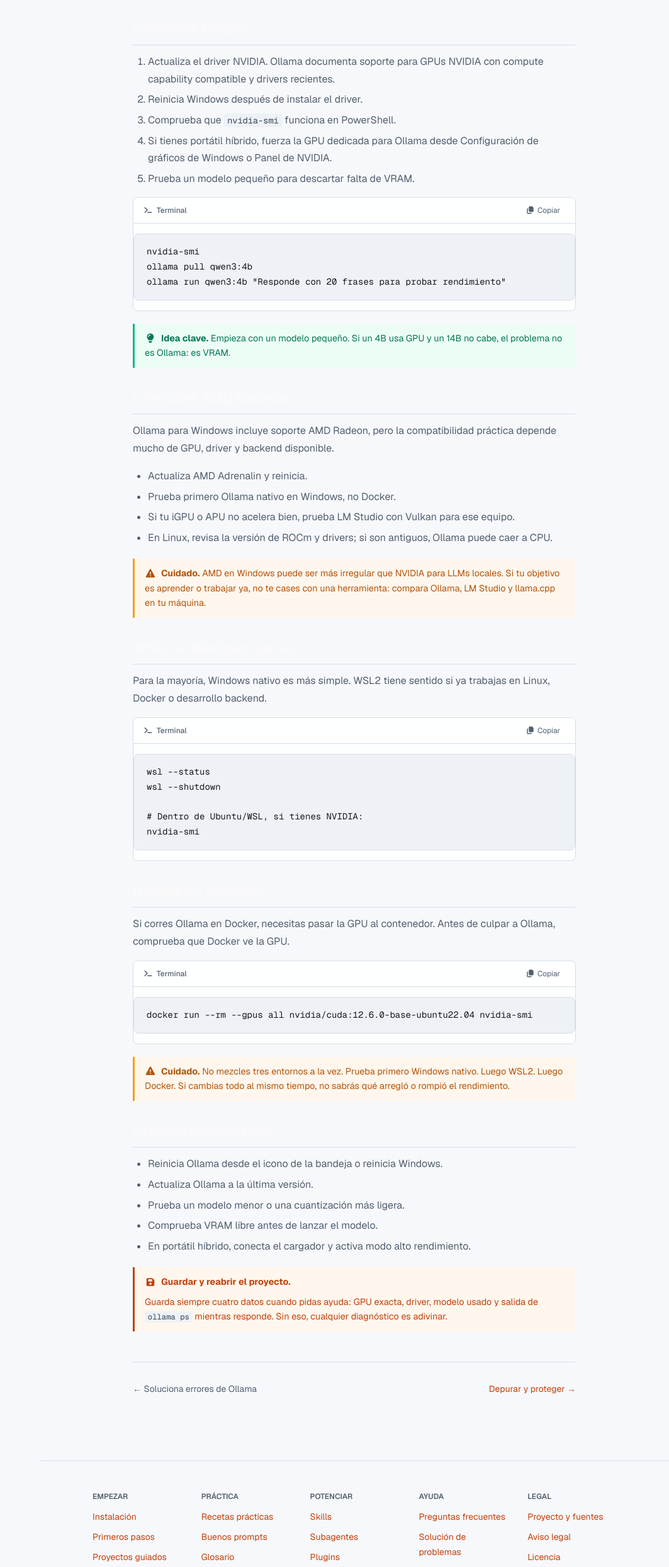
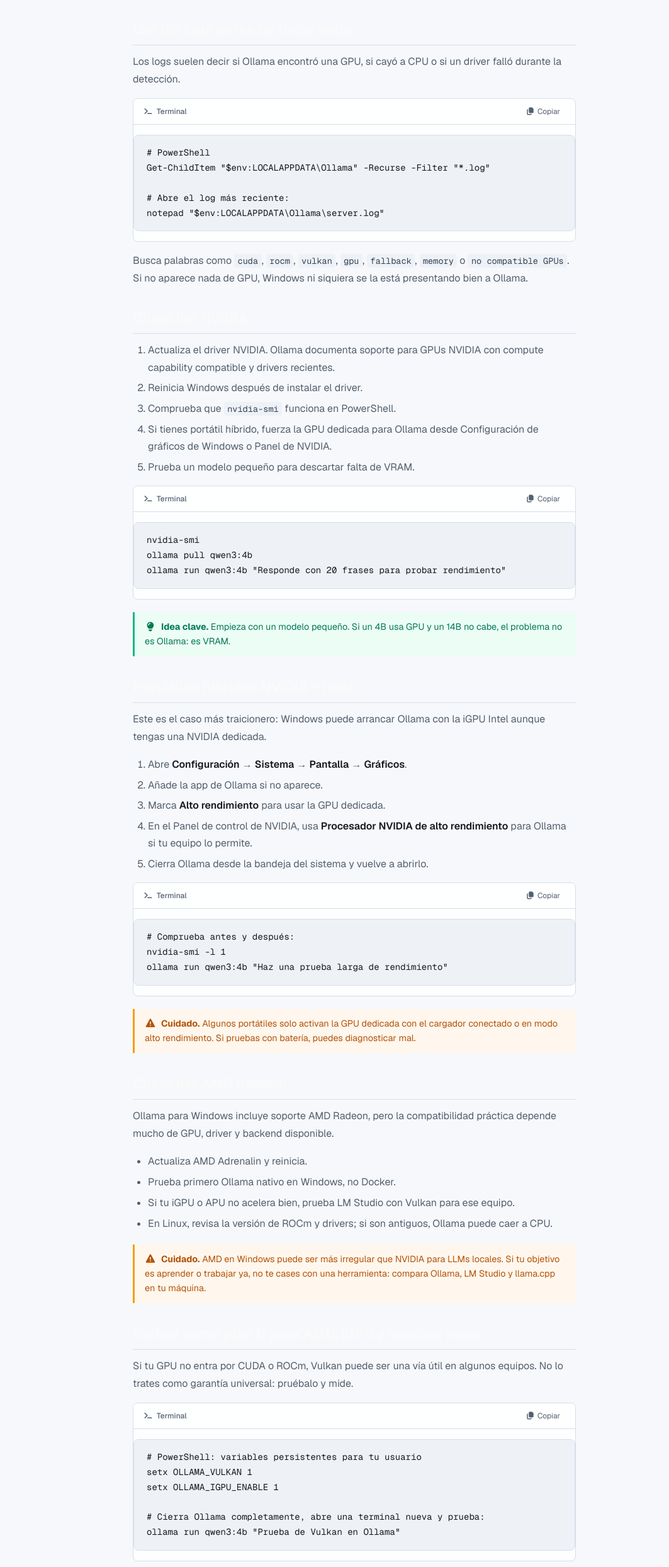
Before and after one commit to aulafy/claude, a Next.js app: page /cursos/ia-local/ollama-gpu-windows in a window 1280 px wide. Shown: the part 943-3431 px from the top of the page at 63% size, without its empty margins (217-1280 px from the left). Built offline with nearby package versions, Linux system fonts and the light colour scheme; no server answers.

Commit message:
Expand Ollama Windows GPU troubleshooting

```diff
--- a/app/cursos/ia-local/ollama-gpu-windows/page.tsx
+++ b/app/cursos/ia-local/ollama-gpu-windows/page.tsx
@@ -4,7 +4,7 @@
 export const metadata: Metadata = {
   title: "Ollama no usa la GPU en Windows: CUDA, AMD, WSL2 y fixes — Claude Code + IA Local",
   description:
-    "Guía de diagnóstico para cuando Ollama usa CPU en Windows: comprobar GPU, drivers NVIDIA, AMD Radeon, WSL2, Docker, VRAM y pruebas con nvidia-smi.",
+    "Guía de diagnóstico para cuando Ollama usa CPU en Windows: comprobar GPU, drivers NVIDIA, AMD Radeon, WSL2, Docker, VRAM, Defender, logs y variables persistentes.",
   keywords: [
     "Ollama no usa GPU Windows",
     "Ollama NVIDIA Windows",
@@ -54,6 +54,21 @@
       </Comprueba>
 
       <div className="prose">
+        <h2>Lee los logs antes de tocar nada</h2>
+        <p>Los logs suelen decir si Ollama encontró una GPU, si cayó a CPU o si un driver falló durante la detección.</p>
+      </div>
+
+      <Terminal>{`# PowerShell
+Get-ChildItem "$env:LOCALAPPDATA\\Ollama" -Recurse -Filter "*.log"
+
+# Abre el log más reciente:
+notepad "$env:LOCALAPPDATA\\Ollama\\server.log"`}</Terminal>
+
+      <div className="prose">
+        <p>Busca palabras como <code>cuda</code>, <code>rocm</code>, <code>vulkan</code>, <code>gpu</code>, <code>fallback</code>, <code>memory</code> o <code>no compatible GPUs</code>. Si no aparece nada de GPU, Windows ni siquiera se la está presentando bien a Ollama.</p>
+      </div>
+
+      <div className="prose">
         <h2>Checklist NVIDIA</h2>
         <ol>
           <li>Actualiza el driver NVIDIA. Ollama documenta soporte para GPUs NVIDIA con compute capability compatible y drivers recientes.</li>
@@ -73,6 +88,26 @@
       </Idea>
 
       <div className="prose">
+        <h2>Portátiles híbridos NVIDIA + Intel</h2>
+        <p>Este es el caso más traicionero: Windows puede arrancar Ollama con la iGPU Intel aunque tengas una NVIDIA dedicada.</p>
+        <ol>
+          <li>Abre <strong>Configuración</strong> → <strong>Sistema</strong> → <strong>Pantalla</strong> → <strong>Gráficos</strong>.</li>
+          <li>Añade la app de Ollama si no aparece.</li>
+          <li>Marca <strong>Alto rendimiento</strong> para usar la GPU dedicada.</li>
+          <li>En el Panel de control de NVIDIA, usa <strong>Procesador NVIDIA de alto rendimiento</strong> para Ollama si tu equipo lo permite.</li>
+          <li>Cierra Ollama desde la bandeja del sistema y vuelve a abrirlo.</li>
+        </ol>
+      </div>
+
+      <Terminal>{`# Comprueba antes y después:
+nvidia-smi -l 1
+ollama run qwen3:4b "Haz una prueba larga de rendimiento"`}</Terminal>
+
+      <Cuidado>
+        Algunos portátiles solo activan la GPU dedicada con el cargador conectado o en modo alto rendimiento. Si pruebas con batería, puedes diagnosticar mal.
+      </Cuidado>
+
+      <div className="prose">
         <h2>Checklist AMD Radeon</h2>
         <p>Ollama para Windows incluye soporte AMD Radeon, pero la compatibilidad práctica depende mucho de GPU, driver y backend disponible.</p>
         <ul>
@@ -86,6 +121,37 @@
       <Cuidado>
         AMD en Windows puede ser más irregular que NVIDIA para LLMs locales. Si tu objetivo es aprender o trabajar ya, no te cases con una herramienta: compara Ollama, LM Studio y llama.cpp en tu máquina.
       </Cuidado>
+
+      <div className="prose">
+        <h2>Vulkan como plan B para AMD, iGPU y equipos raros</h2>
+        <p>Si tu GPU no entra por CUDA o ROCm, Vulkan puede ser una vía útil en algunos equipos. No lo trates como garantía universal: pruébalo y mide.</p>
+      </div>
+
+      <Terminal>{`# PowerShell: variables persistentes para tu usuario
+setx OLLAMA_VULKAN 1
+setx OLLAMA_IGPU_ENABLE 1
+
+# Cierra Ollama completamente, abre una terminal nueva y prueba:
+ollama run qwen3:4b "Prueba de Vulkan en Ollama"`}</Terminal>
+
+      <Cuidado>
+        <code>setx</code> no afecta a la terminal ya abierta. Cierra y abre PowerShell, y reinicia Ollama desde la bandeja del sistema.
+      </Cuidado>
+
+      <div className="prose">
+        <h2>Windows Defender puede ralentizar modelos</h2>
+        <p>Los modelos son archivos enormes. En algunas máquinas, Defender puede escanear cada descarga o lectura y dar la sensación de que Ollama está roto.</p>
+      </div>
+
+      <Terminal>{`# Ruta habitual de modelos:
+%USERPROFILE%\\.ollama
+
+# PowerShell:
+explorer "$env:USERPROFILE\\.ollama"`}</Terminal>
+
+      <div className="prose">
+        <p>Añade esa carpeta a exclusiones de Windows Security solo si entiendes el riesgo y descargas modelos de fuentes confiables. No excluyas carpetas genéricas como Descargas o todo tu usuario.</p>
+      </div>
 
       <div className="prose">
         <h2>WSL2 o Windows nativo</h2>
@@ -117,6 +183,7 @@
           <li>Prueba un modelo menor o una cuantización más ligera.</li>
           <li>Comprueba VRAM libre antes de lanzar el modelo.</li>
           <li>En portátil híbrido, conecta el cargador y activa modo alto rendimiento.</li>
+          <li>Compara con LM Studio si tienes iGPU o AMD y necesitas offload Vulkan fácil.</li>
         </ul>
       </div>
 
```
Also changed, not shown: public/llms.txt.
